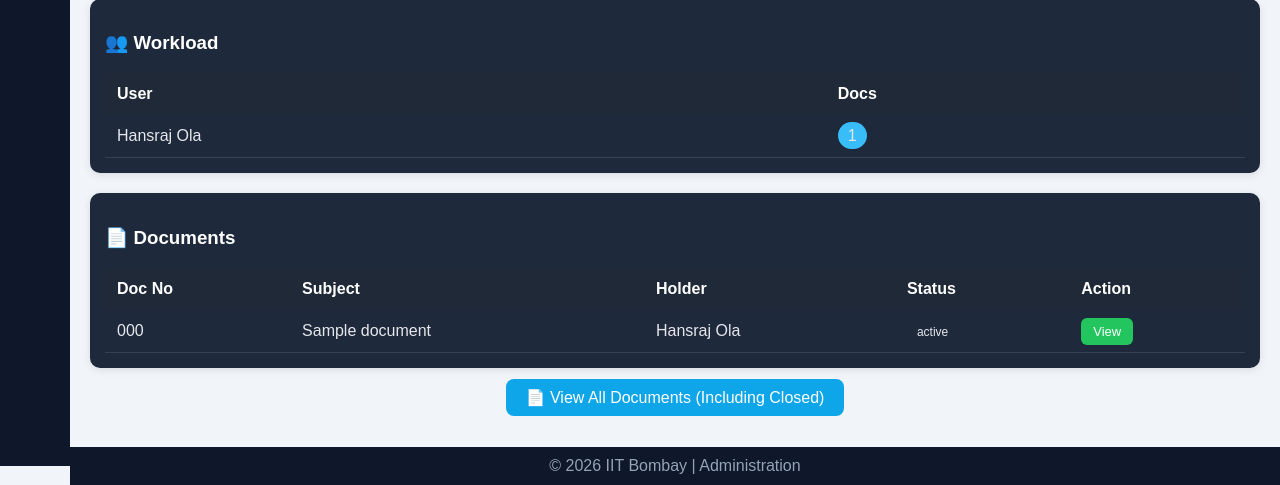
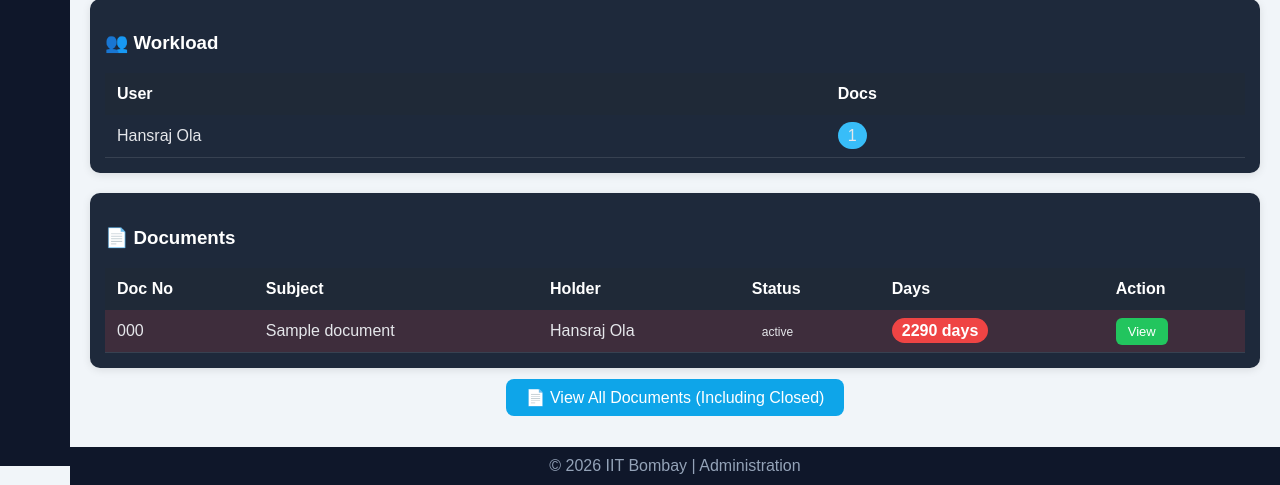
Before and after one commit to olahansraj2021/dts-system, a Django app: page /master-dashboard/ in a window 1280 px wide. Shown: the part 334-819 px from the top of the page. Run offline with Django 5.2, Linux system fonts and the light colour scheme; a user stored in the database is signed in; data comes from the database, SQL or seed files in the repository; tables that the repository leaves empty hold one stand-in row (values such as "Sample post").

Commit message:
master dashboard updated

```diff
--- a/core/models.py
+++ b/core/models.py
@@ -1,5 +1,6 @@
 from django.db import models
 from django.contrib.auth.models import User
+from django.utils import timezone
 
 class Department(models.Model):
     name = models.CharField(max_length=100)
@@ -61,6 +62,7 @@ class Document(models.Model):
 
     status = models.CharField(max_length=50, default="Received")
     created_at = models.DateTimeField(auto_now_add=True)
+    closed_at = models.DateTimeField(null=True, blank=True)
     priority = models.CharField(
     max_length=10,
     choices=[('Normal','Normal'), ('Urgent','Urgent')],
--- a/core/templates/master_dashboard.html
+++ b/core/templates/master_dashboard.html
@@ -55,7 +55,7 @@
 </tr>
 
 {% for u in user_data %}
-<tr class="row" onclick="window.location='?user={{ u.current_holder__id }}'">
+<tr onclick="window.location='?user={{ u.current_holder__id }}'">
 
 <td>
 {{ u.current_holder__first_name }} {{ u.current_holder__last_name }}
@@ -82,11 +82,22 @@
 <th>Subject</th>
 <th>Holder</th>
 <th>Status</th>
+<th>Days</th>
 <th>Action</th>
 </tr>
 
 {% for d in documents %}
-<tr>
+{% with d.pending_days.days as days %}
+
+<tr class="
+{% if days >= 30 %}
+row-red
+{% elif days >= 15 %}
+row-orange
+{% elif days >= 7 %}
+row-yellow
+{% endif %}
+">
 
 <td>{{ d.doc_number }}</td>
 
@@ -107,10 +118,28 @@
 </td>
 
 <td>
+<span class="
+{% if days >= 30 %}
+badge-red
+{% elif days >= 15 %}
+badge-orange
+{% elif days >= 7 %}
+badge-yellow
+{% else %}
+badge-normal
+{% endif %}
+">
+{{ days }} days
+</span>
+</td>
+
+<td>
 <a href="{% url 'document_detail' d.id %}" class="btn view-btn">View</a>
 </td>
 
 </tr>
+
+{% endwith %}
 {% endfor %}
 
 </table>
@@ -182,7 +211,6 @@ border-bottom:1px solid #374151;
 color:#e5e7eb;
 }
 
-/* HOVER FIX */
 .styled-table tr{
 transition:all 0.2s ease;
 }
@@ -210,6 +238,17 @@ font-size:12px;
 .status.closed{background:#16a34a;color:white;}
 .status.external{background:#dc2626;color:white;}
 
+/* DAYS BADGE */
+.badge-normal { background:#334155; padding:4px 10px; border-radius:20px; }
+.badge-yellow { background:#facc15; color:black; padding:4px 10px; border-radius:20px; }
+.badge-orange { background:#fb923c; color:white; padding:4px 10px; border-radius:20px; }
+.badge-red { background:#ef4444; color:white; padding:4px 10px; border-radius:20px; font-weight:bold; }
+
+/* ROW HIGHLIGHT */
+.row-yellow { background:rgba(250,204,21,0.1); }
+.row-orange { background:rgba(251,146,60,0.1); }
+.row-red { background:rgba(239,68,68,0.15); }
+
 /* BUTTONS */
 .btn{
 padding:6px 12px;
@@ -223,7 +262,7 @@ text-decoration:none;
 background:#22c55e;
 }
 
-/* VIEW ALL FIX */
+/* VIEW ALL */
 .view-all-container{
 text-align:center;
 margin:20px 0;
--- a/core/views.py
+++ b/core/views.py
@@ -5,6 +5,7 @@ from django.contrib.auth.models import User
 from django.http import HttpResponse
 from django.db.models import Q
 from django.contrib import messages
+from django.utils import timezone
 
 from .models import Document, Workflow, Department, Movement
 
@@ -270,6 +271,7 @@ def close_document(request, doc_id):
         remarks = request.POST.get("remarks", "")
 
         doc.status = "Closed"
+        doc.closed_at = timezone.now()
         doc.save()
 
         Workflow.objects.create(
@@ -528,6 +530,8 @@ from django.contrib.auth.decorators import login_required
 from django.shortcuts import render
 from django.db.models import Count, Q
 from .models import Document
+from django.db.models import Q, Count, F, ExpressionWrapper, DurationField
+from django.utils import timezone
 
 @login_required
 def master_dashboard(request):
@@ -538,20 +542,30 @@ def master_dashboard(request):
 
     documents = Document.objects.all().select_related('current_holder')
 
-    # 🔥 Only filter closed when NOT viewing all
+    # Only filter closed when NOT viewing all
     if not show_all:
         documents = documents.exclude(status__icontains="closed")
 
+    # 🔍 SEARCH
     if query:
         documents = documents.filter(
             Q(subject__icontains=query) |
             Q(doc_number__icontains=query)
         )
 
+    # 👤 FILTER BY USER
     if user_id:
         documents = documents.filter(current_holder_id=user_id)
 
-    # 👥 Workload
+    # 🆕 PENDING DAYS
+    documents = documents.annotate(
+        pending_days=ExpressionWrapper(
+            timezone.now() - F('created_at'),
+            output_field=DurationField()
+        )
+    )
+
+    # 👥 WORKLOAD
     user_data = (
         Document.objects
         .exclude(status__icontains="closed")
@@ -565,7 +579,7 @@ def master_dashboard(request):
         .order_by('-total_docs')
     )
 
-    # 📊 Stats
+    # 📊 STATS
     total_docs = Document.objects.count()
     active_docs = Document.objects.exclude(status__icontains="closed").count()
     closed_docs = Document.objects.filter(status__icontains="closed").count()
```
Also changed, not shown: core/migrations/0008_document_closed_at.py (added).
